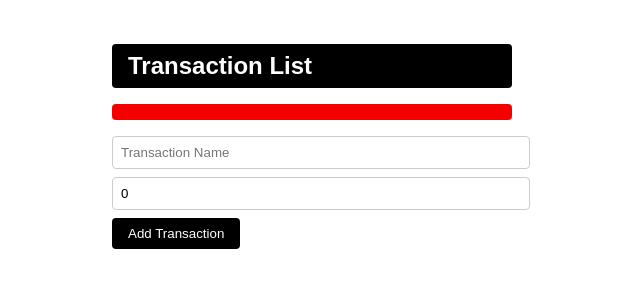
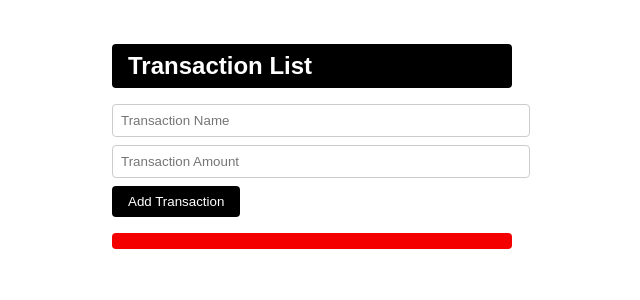
Before and after one commit to msuffiullah152/Personal-budget-tracker, a React (Vite) app: page / in a window 1280 px wide. Shown: the top 300 px of the page, without its empty margins (328-968 px from the left). Built offline with nearby package versions, Linux system fonts and the light colour scheme.

Commit message:
first commit

```diff
--- a/src/App.jsx
+++ b/src/App.jsx
@@ -1,6 +1,6 @@
 import React from 'react';
-import TransactionList from './TransactionList';
 import './App.css';
+import TransactionList from './components/TransactionList';
 
 const App = () => {
   return (
--- a/src/TransactionList.jsx
+++ /dev/null
@@ -1,49 +0,0 @@
-import React, { useState } from 'react';
-
-const TransactionList = () => {
-  const [name, setName] = useState('');
-  const [amount, setAmount] = useState(0);
-  const [transactions, setTransactions] = useState([]);
-
-  const handleAddTransaction = () => {
-    const newTransaction = {
-      id: transactions.length + 1,
-      name,
-      amount: Number(amount),
-    };
-
-    setTransactions([...transactions, newTransaction]);
-    setName('');
-    setAmount(0);
-  };
-
-  return (
-    <div>
-      <h2>Transaction List</h2>
-      <ul>
-        {transactions.map(transaction => (
-          <li key={transaction.id}>
-            {transaction.name} ({transaction.amount})
-          </li>
-        ))}
-      </ul>
-      <div>
-        <input
-          type="text"
-          placeholder="Transaction Name"
-          value={name}
-          onChange={e => setName(e.target.value)}
-        />
-        <input
-          type="number"
-          placeholder="Transaction Amount"
-          value={amount}
-          onChange={e => setAmount(e.target.value)}
-        />
-        <button onClick={handleAddTransaction}>Add Transaction</button>
-      </div>
-    </div>
-  );
-};
-
-export default TransactionList;
--- /dev/null
+++ b/src/components/Transaction.jsx
@@ -0,0 +1,14 @@
+import React from 'react';
+
+const Transaction = ({ transaction, deleteTransaction }) => {
+  const { id, name, amount } = transaction;
+
+  return (
+    <li>
+      <span>{name}</span> ({amount})
+      <button onClick={() => deleteTransaction(id)}>Delete</button>
+    </li>
+  );
+};
+
+export default Transaction;
--- /dev/null
+++ b/src/components/TransactionForm.jsx
@@ -0,0 +1,42 @@
+import React, { useState } from 'react';
+
+const TransactionForm = ({ addTransaction }) => {
+  const [name, setName] = useState('');
+  const [amount, setAmount] = useState('');
+
+  const handleSubmit = e => {
+    e.preventDefault();
+
+    if (name && amount) {
+      const newTransaction = {
+        id: Date.now(),
+        name,
+        amount: Number(amount),
+      };
+
+      addTransaction(newTransaction);
+      setName('');
+      setAmount('');
+    }
+  };
+
+  return (
+    <form onSubmit={handleSubmit}>
+      <input
+        type="text"
+        placeholder="Transaction Name"
+        value={name}
+        onChange={e => setName(e.target.value)}
+      />
+      <input
+        type="number"
+        placeholder="Transaction Amount"
+        value={amount}
+        onChange={e => setAmount(e.target.value)}
+      />
+      <button type="submit">Add Transaction</button>
+    </form>
+  );
+};
+
+export default TransactionForm;
--- /dev/null
+++ b/src/components/TransactionList.jsx
@@ -0,0 +1,33 @@
+import React, { useState } from 'react';
+import TransactionForm from './TransactionForm';
+import Transaction from './Transaction';
+
+const TransactionList = () => {
+  const [transactions, setTransactions] = useState([]);
+
+  const addTransaction = transaction => {
+    setTransactions([...transactions, transaction]);
+  };
+
+  const deleteTransaction = id => {
+    setTransactions(transactions.filter(transaction => transaction.id !== id));
+  };
+
+  return (
+    <div>
+      <h2>Transaction List</h2>
+      <TransactionForm addTransaction={addTransaction} />
+      <ul>
+        {transactions.map(transaction => (
+          <Transaction
+            key={transaction.id}
+            transaction={transaction}
+            deleteTransaction={deleteTransaction}
+          />
+        ))}
+      </ul>
+    </div>
+  );
+};
+
+export default TransactionList;
```
